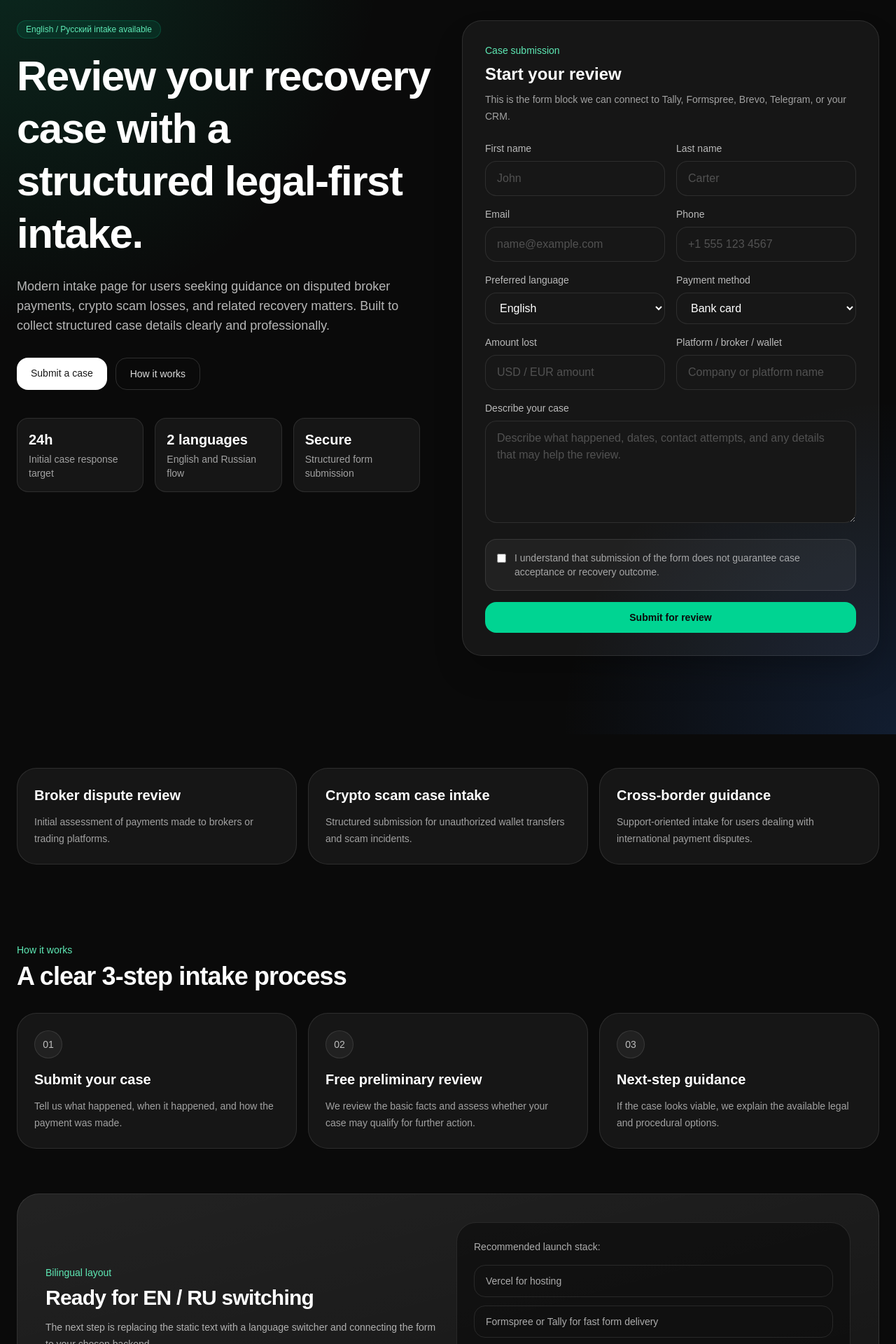
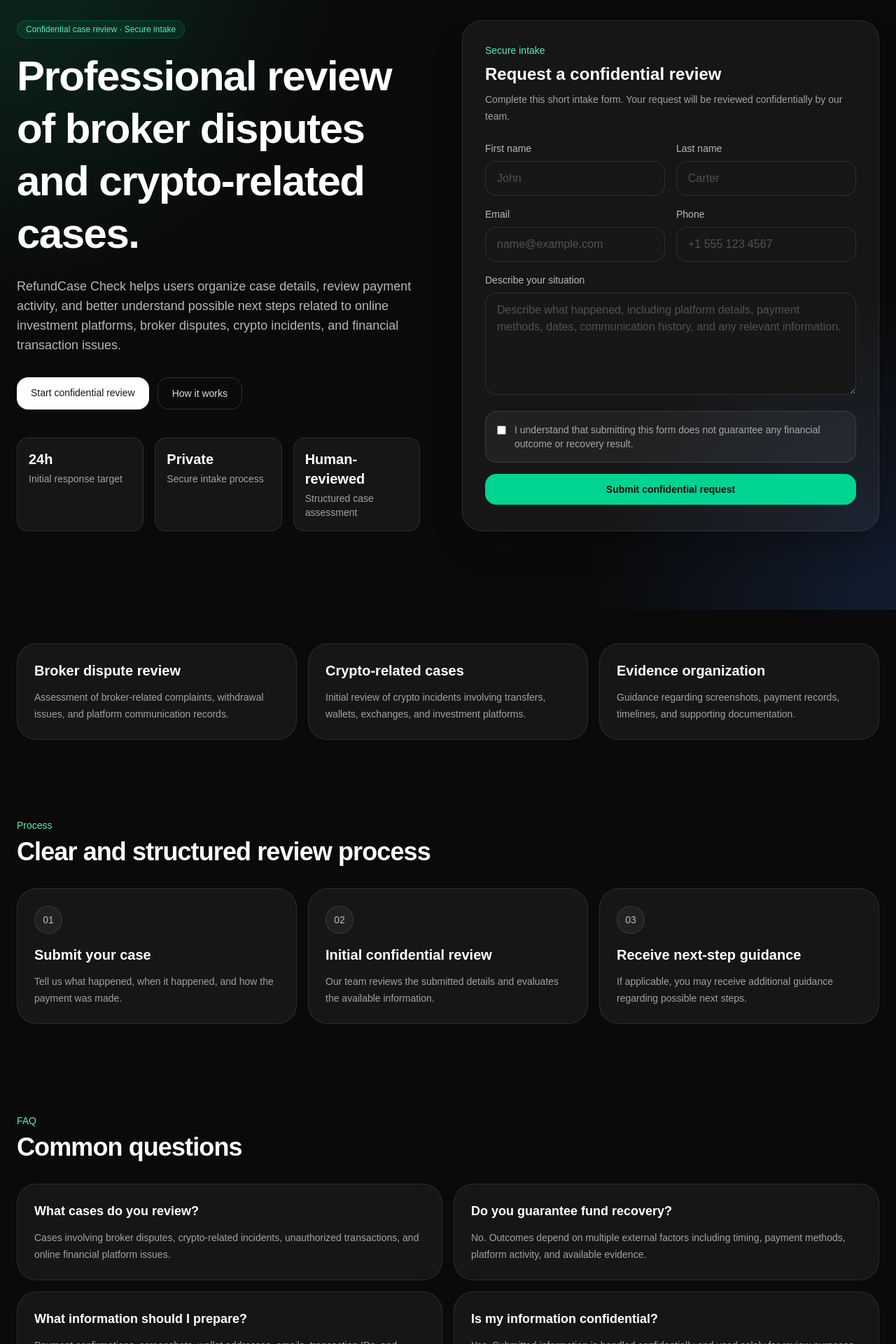
Before and after one commit to Pelegrims/refundcase-check-site, a Next.js app: page / in a window 1280 px wide. Shown: the part 160-2080 px from the top of the page at 70% size. Built offline with nearby package versions, Linux system fonts and the light colour scheme.

Commit message:
Revise content and structure for RefundCase Check page

```diff
--- a/app/page.tsx
+++ b/app/page.tsx
@@ -1,15 +1,36 @@
 export default function RefundCaseCheckLanding() {
   const steps = [
-    { title: "Submit your case", text: "Tell us what happened, when it happened, and how the payment was made." },
-    { title: "Free preliminary review", text: "We review the basic facts and assess whether your case may qualify for further action." },
-    { title: "Next-step guidance", text: "If the case looks viable, we explain the available legal and procedural options." },
+    {
+      title: "Submit your case",
+      text: "Tell us what happened, when it happened, and how the payment was made.",
+    },
+    {
+      title: "Initial confidential review",
+      text: "Our team reviews the submitted details and evaluates the available information.",
+    },
+    {
+      title: "Receive next-step guidance",
+      text: "If applicable, you may receive additional guidance regarding possible next steps.",
+    },
   ];
 
   const faqs = [
-    { q: "What cases do you review?", a: "Cases involving disputed broker activity, crypto-related fraud, unauthorized transactions, and similar cross-border payment disputes." },
-    { q: "Is the first review paid?", a: "The first case submission and preliminary review can be offered free of charge, subject to internal evaluation." },
-    { q: "Do you guarantee a refund?", a: "No. Outcomes depend on the facts, payment route, timing, available records, and the institutions involved." },
-    { q: "What do I need to submit?", a: "Your contact details, payment method, timeline, platform name, transaction amount, and any supporting documents or screenshots." },
+    {
+      q: "What cases do you review?",
+      a: "Cases involving broker disputes, crypto-related incidents, unauthorized transactions, and online financial platform issues.",
+    },
+    {
+      q: "Do you guarantee fund recovery?",
+      a: "No. Outcomes depend on multiple external factors including timing, payment methods, platform activity, and available evidence.",
+    },
+    {
+      q: "What information should I prepare?",
+      a: "Payment confirmations, screenshots, wallet addresses, emails, transaction IDs, and communication history may help during the review process.",
+    },
+    {
+      q: "Is my information confidential?",
+      a: "Yes. Submitted information is handled confidentially and used solely for review purposes.",
+    },
   ];
 
   return (
@@ -17,14 +38,31 @@
       <header className="sticky top-0 z-30 border-b border-white/10 bg-neutral-950/80 backdrop-blur">
         <div className="mx-auto flex max-w-7xl items-center justify-between px-6 py-4">
           <div>
-            <div className="text-lg font-semibold tracking-tight">RefundCase Check</div>
-            <div className="text-xs text-white/50">Case review for payment recovery matters</div>
+            <div className="text-lg font-semibold tracking-tight">
+              RefundCase Check
+            </div>
+
+            <div className="text-xs text-white/50">
+              Confidential case assessment platform
+            </div>
           </div>
+
           <nav className="hidden gap-6 text-sm text-white/70 md:flex">
-            <a href="#services" className="hover:text-white">Services</a>
-            <a href="#how-it-works" className="hover:text-white">How it works</a>
-            <a href="#faq" className="hover:text-white">FAQ</a>
-            <a href="#contact" className="hover:text-white">Contact</a>
+            <a href="#services" className="hover:text-white">
+              Services
+            </a>
+
+            <a href="#how-it-works" className="hover:text-white">
+              Process
+            </a>
+
+            <a href="#faq" className="hover:text-white">
+              FAQ
+            </a>
+
+            <a href="#contact" className="hover:text-white">
+              Contact
+            </a>
           </nav>
         </div>
       </header>
@@ -32,187 +70,267 @@
       <main>
         <section className="relative overflow-hidden">
           <div className="absolute inset-0 bg-[radial-gradient(circle_at_top_left,rgba(16,185,129,0.18),transparent_32%),radial-gradient(circle_at_bottom_right,rgba(59,130,246,0.16),transparent_28%)]" />
+
           <div className="relative mx-auto grid max-w-7xl gap-10 px-6 py-20 md:grid-cols-2 md:py-28">
             <div className="max-w-2xl">
               <div className="mb-4 inline-flex rounded-full border border-emerald-400/20 bg-emerald-400/10 px-3 py-1 text-xs text-emerald-300">
-                English / Русский intake available
+                Confidential case review · Secure intake
               </div>
+
               <h1 className="text-4xl font-semibold leading-tight tracking-tight md:text-6xl">
-                Review your recovery case with a structured legal-first intake.
+                Professional review of broker disputes and crypto-related cases.
               </h1>
+
               <p className="mt-6 max-w-xl text-base leading-7 text-white/70 md:text-lg">
-                Modern intake page for users seeking guidance on disputed broker payments, crypto scam losses,
-                and related recovery matters. Built to collect structured case details clearly and professionally.
+                RefundCase Check helps users organize case details,
+                review payment activity, and better understand possible
+                next steps related to online investment platforms,
+                broker disputes, crypto incidents, and financial
+                transaction issues.
               </p>
+
               <div className="mt-8 flex flex-wrap gap-3">
-                <a href="#contact" className="rounded-2xl bg-white px-5 py-3 text-sm font-medium text-neutral-900 transition hover:opacity-90">
-                  Submit a case
+                <a
+                  href="#contact"
+                  className="rounded-2xl bg-white px-5 py-3 text-sm font-medium text-neutral-900 transition hover:opacity-90"
+                >
+                  Start confidential review
                 </a>
-                <a href="#how-it-works" className="rounded-2xl border border-white/15 px-5 py-3 text-sm font-medium text-white/85 transition hover:bg-white/5">
+
+                <a
+                  href="#how-it-works"
+                  className="rounded-2xl border border-white/15 px-5 py-3 text-sm font-medium text-white/85 transition hover:bg-white/5"
+                >
                   How it works
                 </a>
               </div>
+
               <div className="mt-10 grid max-w-xl grid-cols-3 gap-4 text-sm">
                 <div className="rounded-2xl border border-white/10 bg-white/5 p-4">
                   <div className="text-xl font-semibold">24h</div>
-                  <div className="mt-1 text-white/60">Initial case response target</div>
+
+                  <div className="mt-1 text-white/60">
+                    Initial response target
+                  </div>
                 </div>
+
                 <div className="rounded-2xl border border-white/10 bg-white/5 p-4">
-                  <div className="text-xl font-semibold">2 languages</div>
-                  <div className="mt-1 text-white/60">English and Russian flow</div>
+                  <div className="text-xl font-semibold">Private</div>
+
+                  <div className="mt-1 text-white/60">
+                    Secure intake process
+                  </div>
                 </div>
+
                 <div className="rounded-2xl border border-white/10 bg-white/5 p-4">
-                  <div className="text-xl font-semibold">Secure</div>
-                  <div className="mt-1 text-white/60">Structured form submission</div>
+                  <div className="text-xl font-semibold">Human-reviewed</div>
+
+                  <div className="mt-1 text-white/60">
+                    Structured case assessment
+                  </div>
                 </div>
               </div>
             </div>
 
-            <div id="contact" className="rounded-[28px] border border-white/10 bg-white/5 p-6 shadow-2xl shadow-black/30 md:p-8">
+            <div
+              id="contact"
+              className="rounded-[28px] border border-white/10 bg-white/5 p-6 shadow-2xl shadow-black/30 md:p-8"
+            >
               <div className="mb-6">
-                <div className="text-sm text-emerald-300">Case submission</div>
-                <h2 className="mt-2 text-2xl font-semibold">Start your review</h2>
+                <div className="text-sm text-emerald-300">
+                  Secure intake
+                </div>
+
+                <h2 className="mt-2 text-2xl font-semibold">
+                  Request a confidential review
+                </h2>
+
                 <p className="mt-2 text-sm leading-6 text-white/60">
-                  This is the form block we can connect to Tally, Formspree, Brevo, Telegram, or your CRM.
+                  Complete this short intake form. Your request will be
+                  reviewed confidentially by our team.
                 </p>
               </div>
 
               <form className="space-y-4">
                 <div className="grid gap-4 md:grid-cols-2">
                   <label className="block">
-                    <span className="mb-2 block text-sm text-white/70">First name</span>
-                    <input className="w-full rounded-2xl border border-white/10 bg-neutral-900 px-4 py-3 outline-none placeholder:text-white/25" placeholder="John" />
+                    <span className="mb-2 block text-sm text-white/70">
+                      First name
+                    </span>
+
+                    <input
+                      className="w-full rounded-2xl border border-white/10 bg-neutral-900 px-4 py-3 outline-none placeholder:text-white/25"
+                      placeholder="John"
+                    />
                   </label>
+
                   <label className="block">
-                    <span className="mb-2 block text-sm text-white/70">Last name</span>
-                    <input className="w-full rounded-2xl border border-white/10 bg-neutral-900 px-4 py-3 outline-none placeholder:text-white/25" placeholder="Carter" />
+                    <span className="mb-2 block text-sm text-white/70">
+                      Last name
+                    </span>
+
+                    <input
+                      className="w-full rounded-2xl border border-white/10 bg-neutral-900 px-4 py-3 outline-none placeholder:text-white/25"
+                      placeholder="Carter"
+                    />
                   </label>
                 </div>
 
                 <div className="grid gap-4 md:grid-cols-2">
                   <label className="block">
-                    <span className="mb-2 block text-sm text-white/70">Email</span>
-                    <input type="email" className="w-full rounded-2xl border border-white/10 bg-neutral-900 px-4 py-3 outline-none placeholder:text-white/25" placeholder="name@example.com" />
+                    <span className="mb-2 block text-sm text-white/70">
+                      Email
+                    </span>
+
+                    <input
+                      type="email"
+                      className="w-full rounded-2xl border border-white/10 bg-neutral-900 px-4 py-3 outline-none placeholder:text-white/25"
+                      placeholder="name@example.com"
+                    />
                   </label>
+
                   <label className="block">
-                    <span className="mb-2 block text-sm text-white/70">Phone</span>
-                    <input className="w-full rounded-2xl border border-white/10 bg-neutral-900 px-4 py-3 outline-none placeholder:text-white/25" placeholder="+1 555 123 4567" />
-                  </label>
-                </div>
+                    <span className="mb-2 block text-sm text-white/70">
+                      Phone
+                    </span>
 
-                <div className="grid gap-4 md:grid-cols-2">
-                  <label className="block">
-                    <span className="mb-2 block text-sm text-white/70">Preferred language</span>
-                    <select className="w-full rounded-2xl border border-white/10 bg-neutral-900 px-4 py-3 outline-none">
-                      <option>English</option>
-                      <option>Русский</option>
-                    </select>
-                  </label>
-                  <label className="block">
-                    <span className="mb-2 block text-sm text-white/70">Payment method</span>
-                    <select className="w-full rounded-2xl border border-white/10 bg-neutral-900 px-4 py-3 outline-none">
-                      <option>Bank card</option>
-                      <option>Wire transfer</option>
-                      <option>Crypto transfer</option>
-                      <option>Other</option>
-                    </select>
-                  </label>
-                </div>
-
-                <div className="grid gap-4 md:grid-cols-2">
-                  <label className="block">
-                    <span className="mb-2 block text-sm text-white/70">Amount lost</span>
-                    <input className="w-full rounded-2xl border border-white/10 bg-neutral-900 px-4 py-3 outline-none placeholder:text-white/25" placeholder="USD / EUR amount" />
-                  </label>
-                  <label className="block">
-                    <span className="mb-2 block text-sm text-white/70">Platform / broker / wallet</span>
-                    <input className="w-full rounded-2xl border border-white/10 bg-neutral-900 px-4 py-3 outline-none placeholder:text-white/25" placeholder="Company or platform name" />
+                    <input
+                      className="w-full rounded-2xl border border-white/10 bg-neutral-900 px-4 py-3 outline-none placeholder:text-white/25"
+                      placeholder="+1 555 123 4567"
+                    />
                   </label>
                 </div>
 
                 <label className="block">
-                  <span className="mb-2 block text-sm text-white/70">Describe your case</span>
-                  <textarea rows={5} className="w-full rounded-2xl border border-white/10 bg-neutral-900 px-4 py-3 outline-none placeholder:text-white/25" placeholder="Describe what happened, dates, contact attempts, and any details that may help the review." />
+                  <span className="mb-2 block text-sm text-white/70">
+                    Describe your situation
+                  </span>
+
+                  <textarea
+                    rows={5}
+                    className="w-full rounded-2xl border border-white/10 bg-neutral-900 px-4 py-3 outline-none placeholder:text-white/25"
+                    placeholder="Describe what happened, including platform details, payment methods, dates, communication history, and any relevant information."
+                  />
                 </label>
 
                 <label className="flex items-start gap-3 rounded-2xl border border-white/10 bg-white/5 p-4 text-sm text-white/60">
                   <input type="checkbox" className="mt-1" />
-                  <span>I understand that submission of the form does not guarantee case acceptance or recovery outcome.</span>
+
+                  <span>
+                    I understand that submitting this form does not
+                    guarantee any financial outcome or recovery result.
+                  </span>
                 </label>
 
-                <button type="button" className="w-full rounded-2xl bg-emerald-400 px-5 py-3 text-sm font-semibold text-neutral-950 transition hover:opacity-90">
-                  Submit for review
+                <button
+                  type="button"
+                  className="w-full rounded-2xl bg-emerald-400 px-5 py-3 text-sm font-semibold text-neutral-950 transition hover:opacity-90"
+                >
+                  Submit confidential request
                 </button>
               </form>
             </div>
           </div>
         </section>
 
-        <section id="services" className="mx-auto max-w-7xl px-6 py-6 md:py-12">
+        <section
+          id="services"
+          className="mx-auto max-w-7xl px-6 py-6 md:py-12"
+        >
           <div className="grid gap-4 md:grid-cols-3">
             {[
-              ["Broker dispute review", "Initial assessment of payments made to brokers or trading platforms."],
-              ["Crypto scam case intake", "Structured submission for unauthorized wallet transfers and scam incidents."],
-              ["Cross-border guidance", "Support-oriented intake for users dealing with international payment disputes."],
+              [
+                "Broker dispute review",
+                "Assessment of broker-related complaints, withdrawal issues, and platform communication records.",
+              ],
+
+              [
+                "Crypto-related cases",
+                "Initial review of crypto incidents involving transfers, wallets, exchanges, and investment platforms.",
+              ],
+
+              [
+                "Evidence organization",
+                "Guidance regarding screenshots, payment records, timelines, and supporting documentation.",
+              ],
             ].map(([title, text]) => (
-              <div key={title} className="rounded-[28px] border border-white/10 bg-white/5 p-6">
+              <div
+                key={title}
+                className="rounded-[28px] border border-white/10 bg-white/5 p-6"
+              >
                 <h3 className="text-xl font-semibold">{title}</h3>
-                <p className="mt-3 text-sm leading-6 text-white/60">{text}</p>
+
+                <p className="mt-3 text-sm leading-6 text-white/60">
+                  {text}
+                </p>
               </div>
             ))}
           </div>
         </section>
 
-        <section id="how-it-works" className="mx-auto max-w-7xl px-6 py-16">
+        <section
+          id="how-it-works"
+          className="mx-auto max-w-7xl px-6 py-16"
+        >
           <div className="mb-8 max-w-2xl">
-            <div className="text-sm text-emerald-300">How it works</div>
-            <h2 className="mt-2 text-3xl font-semibold tracking-tight md:text-4xl">A clear 3-step intake process</h2>
+            <div className="text-sm text-emerald-300">
+              Process
+            </div>
+
+            <h2 className="mt-2 text-3xl font-semibold tracking-tight md:text-4xl">
+              Clear and structured review process
+            </h2>
           </div>
+
           <div className="grid gap-4 md:grid-cols-3">
             {steps.map((step, index) => (
-              <div key={step.title} className="rounded-[28px] border border-white/10 bg-white/5 p-6">
+              <div
+                key={step.title}
+                className="rounded-[28px] border border-white/10 bg-white/5 p-6"
+              >
                 <div className="mb-4 flex h-10 w-10 items-center justify-center rounded-full border border-white/10 bg-white/5 text-sm text-white/70">
                   0{index + 1}
                 </div>
-                <h3 className="text-xl font-semibold">{step.title}</h3>
-                <p className="mt-3 text-sm leading-6 text-white/60">{step.text}</p>
+
+                <h3 className="text-xl font-semibold">
+                  {step.title}
+                </h3>
+
+                <p className="mt-3 text-sm leading-6 text-white/60">
+                  {step.text}
+                </p>
               </div>
             ))}
           </div>
         </section>
 
-        <section className="mx-auto max-w-7xl px-6 pb-6">
-          <div className="rounded-[32px] border border-white/10 bg-gradient-to-br from-white/10 to-white/5 p-8 md:p-10">
-            <div className="grid gap-6 md:grid-cols-2 md:items-center">
-              <div>
-                <div className="text-sm text-emerald-300">Bilingual layout</div>
-                <h2 className="mt-2 text-3xl font-semibold tracking-tight">Ready for EN / RU switching</h2>
-                <p className="mt-3 max-w-xl text-sm leading-6 text-white/65">
-                  The next step is replacing the static text with a language switcher and connecting the form to your chosen backend.
-                </p>
-              </div>
-              <div className="rounded-[28px] border border-white/10 bg-neutral-950/60 p-6 text-sm text-white/65">
-                <div>Recommended launch stack:</div>
-                <div className="mt-4 grid gap-3">
-                  <div className="rounded-2xl border border-white/10 px-4 py-3">Vercel for hosting</div>
-                  <div className="rounded-2xl border border-white/10 px-4 py-3">Formspree or Tally for fast form delivery</div>
-                  <div className="rounded-2xl border border-white/10 px-4 py-3">Telegram or email routing for instant lead alerts</div>
-                </div>
-              </div>
+        <section
+          id="faq"
+          className="mx-auto max-w-7xl px-6 py-16"
+        >
+          <div className="mb-8 max-w-2xl">
+            <div className="text-sm text-emerald-300">
+              FAQ
             </div>
+
+            <h2 className="mt-2 text-3xl font-semibold tracking-tight md:text-4xl">
+              Common questions
+            </h2>
           </div>
-        </section>
 
-        <section id="faq" className="mx-auto max-w-7xl px-6 py-16">
-          <div className="mb-8 max-w-2xl">
-            <div className="text-sm text-emerald-300">FAQ</div>
-            <h2 className="mt-2 text-3xl font-semibold tracking-tight md:text-4xl">Common questions</h2>
-          </div>
           <div className="grid gap-4 md:grid-cols-2">
             {faqs.map((item) => (
-              <div key={item.q} className="rounded-[28px] border border-white/10 bg-white/5 p-6">
-                <h3 className="text-lg font-semibold">{item.q}</h3>
-                <p className="mt-3 text-sm leading-6 text-white/60">{item.a}</p>
+              <div
+                key={item.q}
+                className="rounded-[28px] border border-white/10 bg-white/5 p-6"
+              >
+                <h3 className="text-lg font-semibold">
+                  {item.q}
+                </h3>
+
+                <p className="mt-3 text-sm leading-6 text-white/60">
+                  {item.a}
+                </p>
               </div>
             ))}
           </div>
@@ -221,8 +339,13 @@
 
       <footer className="border-t border-white/10">
         <div className="mx-auto flex max-w-7xl flex-col gap-3 px-6 py-8 text-sm text-white/50 md:flex-row md:items-center md:justify-between">
-          <div>© 2026 RefundCase Check. All rights reserved.</div>
-          <div>For informational purposes only. No outcome is guaranteed.</div>
+          <div>
+            © 2026 RefundCase Check. All rights reserved.
+          </div>
+
+          <div>
+            Confidential review only. No financial outcome is guaranteed.
+          </div>
         </div>
       </footer>
     </div>
```
